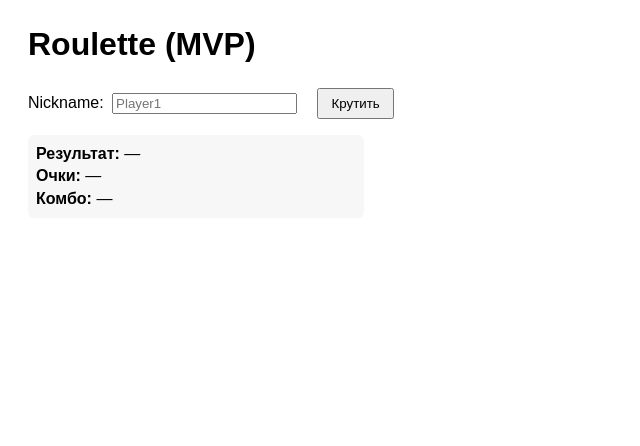
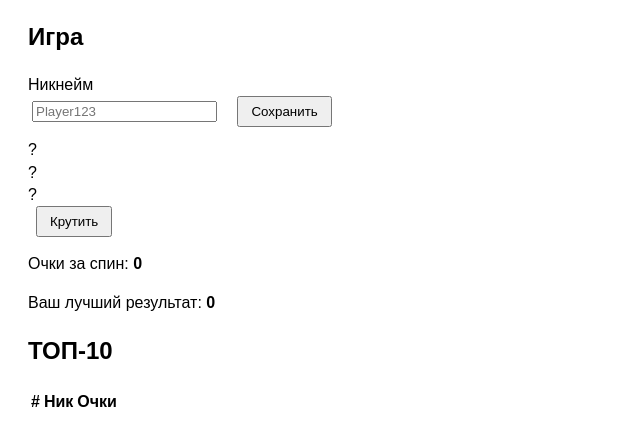
Before and after one commit to Belandiy/roulette-game, a Flask app: page / in a window 1280 px wide. Shown: the part 50-496 px from the top of the page, without its empty margins (0-640 px from the left). Run offline with Flask 3, Linux system fonts and the light colour scheme; lists and menus that the app fills with data are empty.

Commit message:
Переработан index.html и добавлен раздел таблицы лидеров.

```diff
--- a/templates/index.html
+++ b/templates/index.html
@@ -1,19 +1,29 @@
 {% extends "base.html" %}
-
-{% block title %}Играть — Roulette MVP{% endblock %}
-
 {% block content %}
-  <h1>Roulette (MVP)</h1>
-
-  <label>Nickname:
-    <input id="nick" type="text" placeholder="Player1" />
-  </label>
-
-  <button id="spin-btn">Крутить</button>
-
-  <section id="result" style="margin-top:16px;">
-    <div><strong>Результат:</strong> <span id="result-values">—</span></div>
-    <div><strong>Очки:</strong> <span id="result-score">—</span></div>
-    <div><strong>Комбо:</strong> <span id="result-combo">—</span></div>
-  </section>
+<div class="row">
+  <div class="card" style="flex:2 1 380px;">
+    <h2>Игра</h2>
+    <div style="margin:12px 0;">
+      <label>Никнейм</label><br>
+      <input type="text" name="nickname" placeholder="Player123">
+      <button class="btn" type="submit">Сохранить</button>
+    </div>
+    <div class="reels" aria-live="polite">
+      <div class="reel-wrap"><div class="reel">?</div></div>
+      <div class="reel-wrap"><div class="reel">?</div></div>
+      <div class="reel-wrap"><div class="reel">?</div></div>
+    </div>
+    <button id="spin-btn" class="btn">Крутить</button>
+    <div class="status" id="status"></div>
+    <p>Очки за спин: <strong id="points">0</strong></p>
+    <p>Ваш лучший результат: <strong id="best">0</strong></p>
+  </div>
+  <div class="card" style="flex:1 1 260px;">
+    <h2>ТОП-10</h2>
+    <table class="table">
+      <thead><tr><th>#</th><th>Ник</th><th>Очки</th></tr></thead>
+      <tbody id="leaderboard-body"></tbody>
+    </table>
+  </div>
+</div>
 {% endblock %}
```
